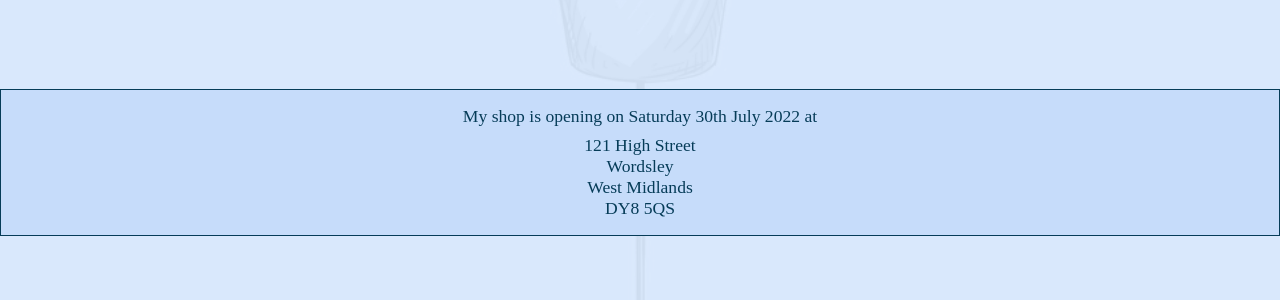
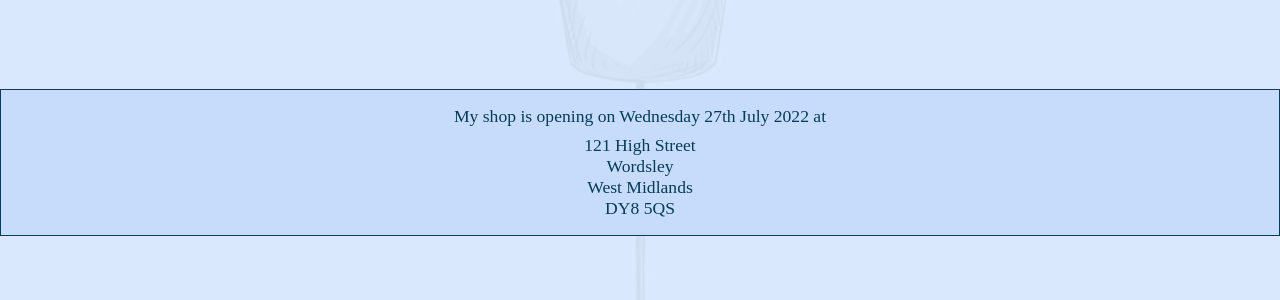
Before and after one commit to sewmagnifique/sewmagnifique.github.io, a Jekyll site: the page built from index.html, in a window 1280 px wide. Shown: the part 416-716 px from the top of the page. Built offline with Jekyll 4.4.1, drawn with Linux system fonts in a browser that asks for light colours.

Commit message:
Move opening date forward

```diff
--- a/index.html
+++ b/index.html
@@ -8,5 +8,5 @@ title: "Home"
 </header>
 
 <section>
-  <p>My shop is opening on Saturday 30th July 2022 at<br><span class="address">121 High Street<br>Wordsley<br>West Midlands<br>DY8 5QS</span></p>
+  <p>My shop is opening on Wednesday 27th July 2022 at<br><span class="address">121 High Street<br>Wordsley<br>West Midlands<br>DY8 5QS</span></p>
 </section>
```
